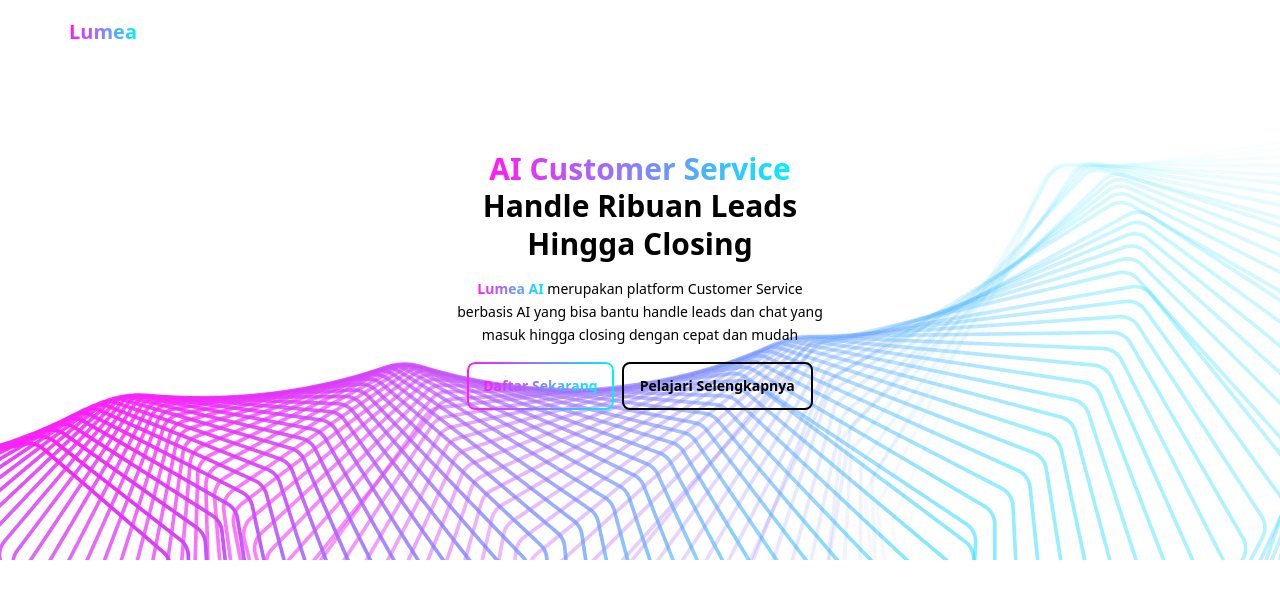
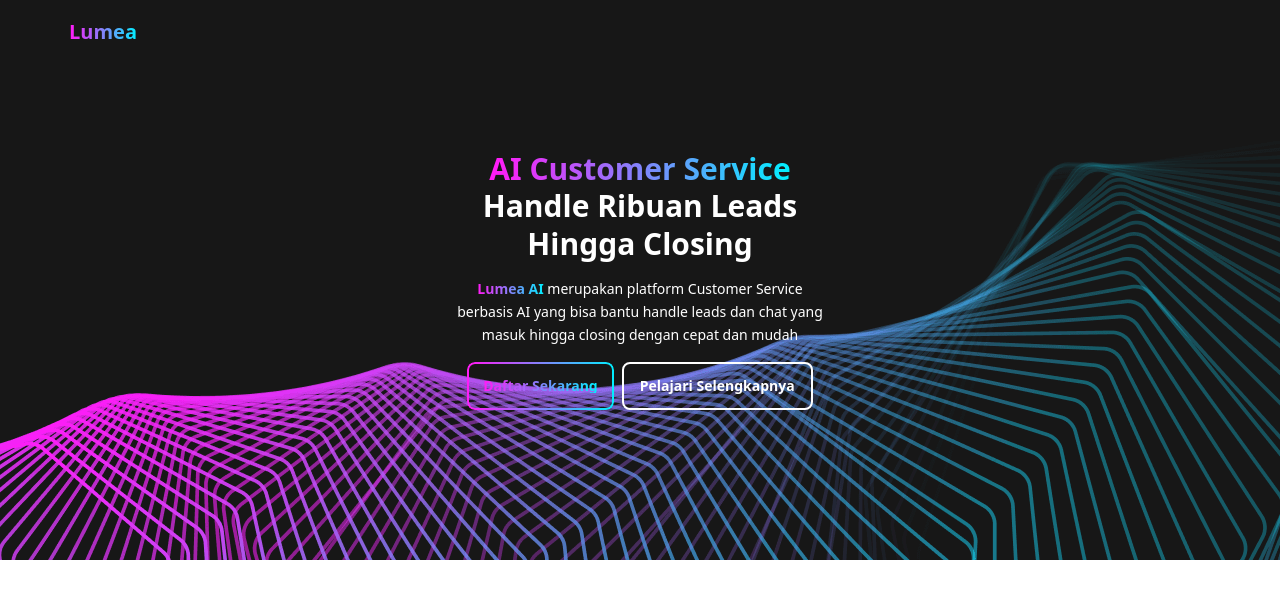
Before and after one commit to ricoerlanggaa/lumea, a Next.js app: page / in a window 1280 px wide. Shown: the top 598 px of the page. Built offline with nearby package versions, Linux system fonts and the light colour scheme; no server answers; some icons are missing.

Commit message:
fix: handle theme config issues

```diff
--- a/tailwind.config.ts
+++ b/tailwind.config.ts
@@ -1,6 +1,6 @@
 import type { Config } from 'tailwindcss';
 import daisyui from 'daisyui';
-import { breakpoints, light } from '@/utilities/themes';
+import { breakpoints, light } from './src/utilities/themes';
 
 export default {
   content: ['./src/**/*.{js,ts,jsx,tsx,mdx}'],
@@ -16,6 +16,6 @@
   plugins: [daisyui],
   daisyui: {
     logs: false,
-    themes: [light],
+    themes: [{ light }],
   },
 } satisfies Config;
```
